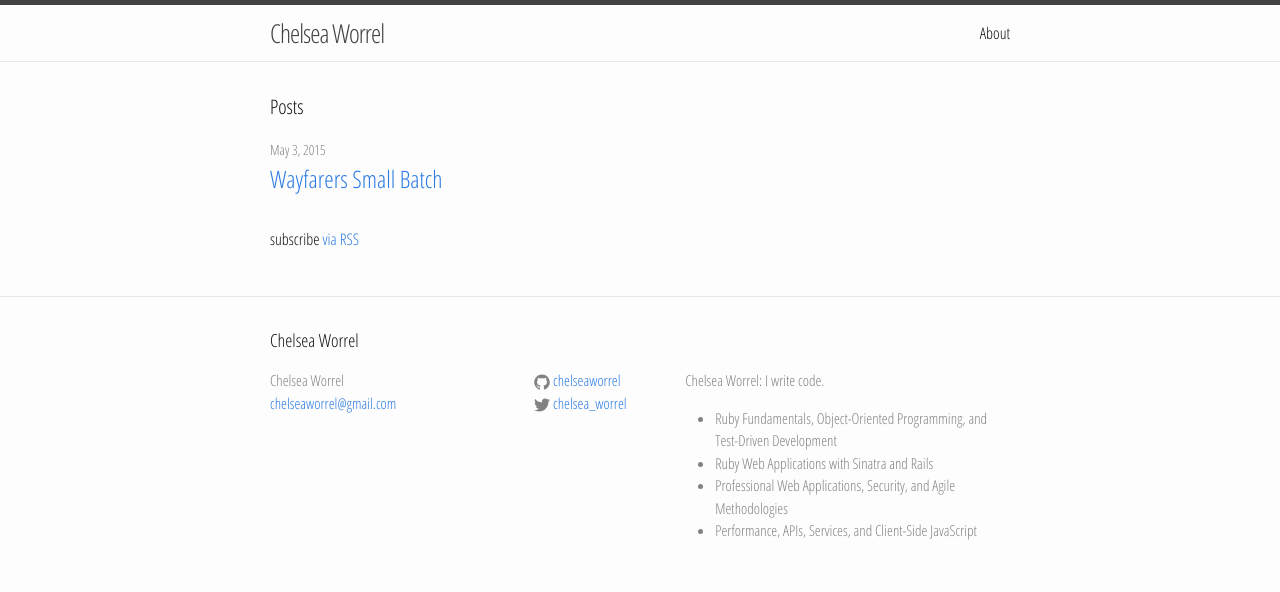
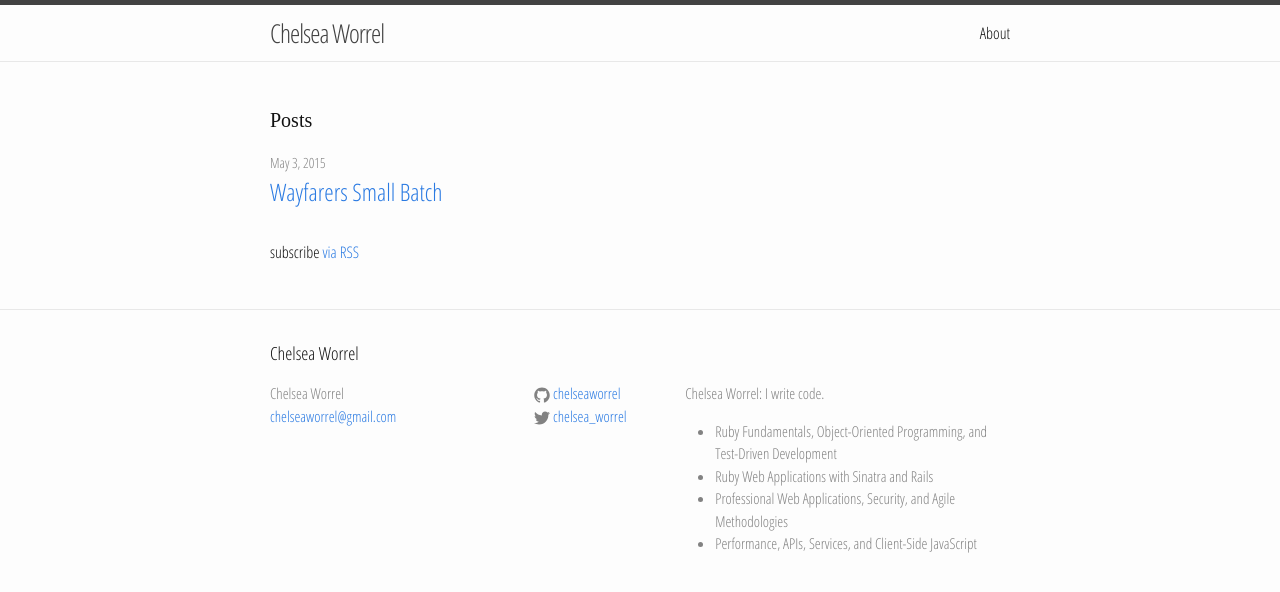
Before and after one commit to chelseaworrel/chelseaworrel.github.io, a Jekyll site: the page built from index.html, in a window 1280 px wide. Shown: the top 592 px of the page. Built offline with Jekyll 4.4.1, drawn with Linux system fonts in a browser that asks for light colours; some web fonts are replaced.

Commit message:
changed h1 font

```diff
--- a/_layouts/default.html
+++ b/_layouts/default.html
@@ -3,6 +3,7 @@
 
   {% include head.html %}
 <link href='//fonts.googleapis.com/css?family=Open+Sans+Condensed:300' rel='stylesheet' type='text/css'>
+<link href='//fonts.googleapis.com/css?family=Dawning+of+a+New+Day' rel='stylesheet' type='text/css'>
   <body>
 
     {% include header.html %}
--- a/_sass/_base.scss
+++ b/_sass/_base.scss
@@ -1,7 +1,7 @@
 /**
  * Reset some basic elements
  */
-body, h1, h2, h3, h4, h5, h6,
+body, h2, h3, h4, h5, h6,
 p, blockquote, pre, hr,
 dl, dd, ol, ul, figure {
     margin: 0;
@@ -24,6 +24,9 @@ body {
     -webkit-text-size-adjust: 100%;
 }
 
+h1 {
+  font-family: 'Dawning of a New Day', cursive;
+}
 
 
 /**
```
